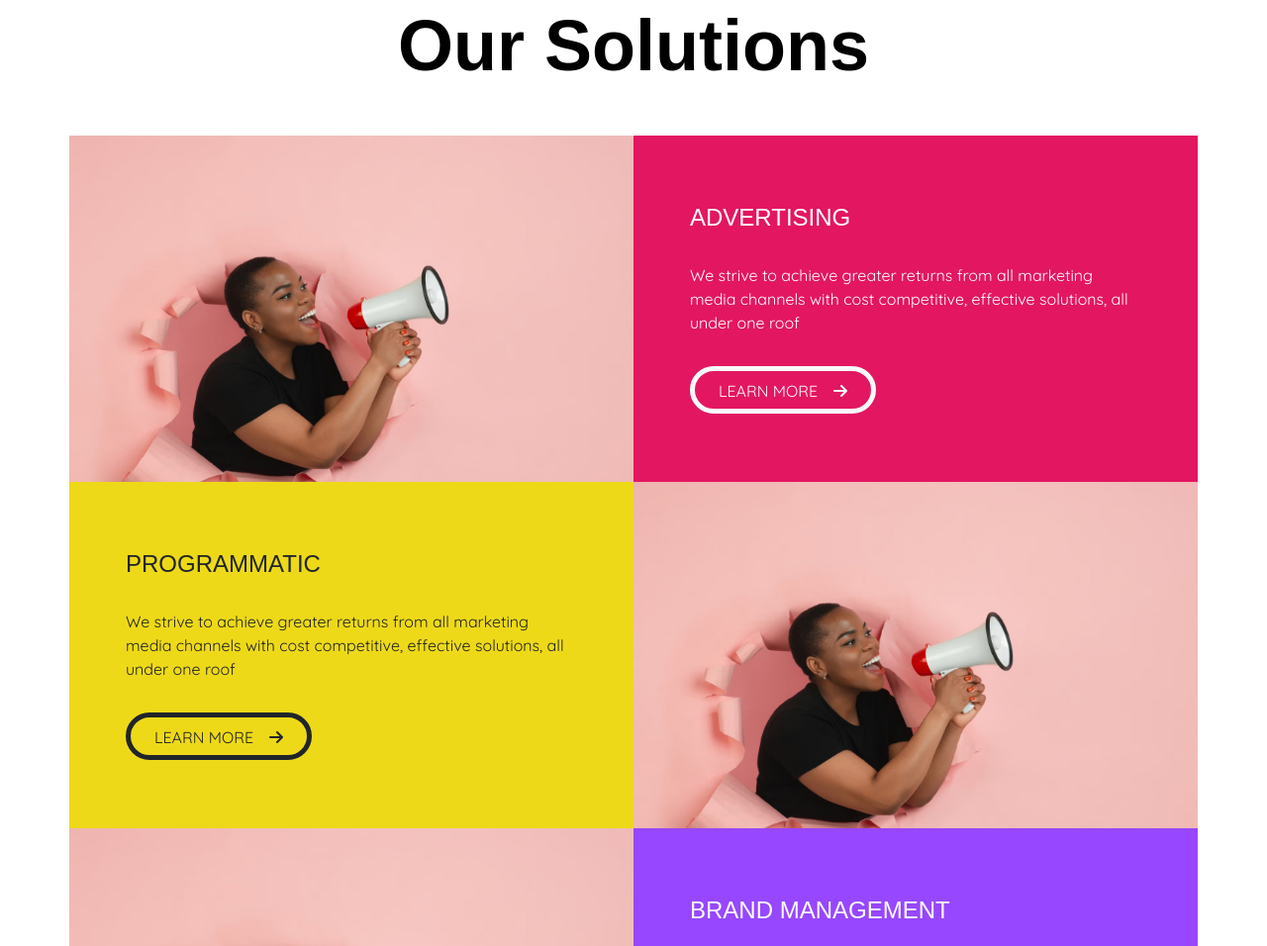
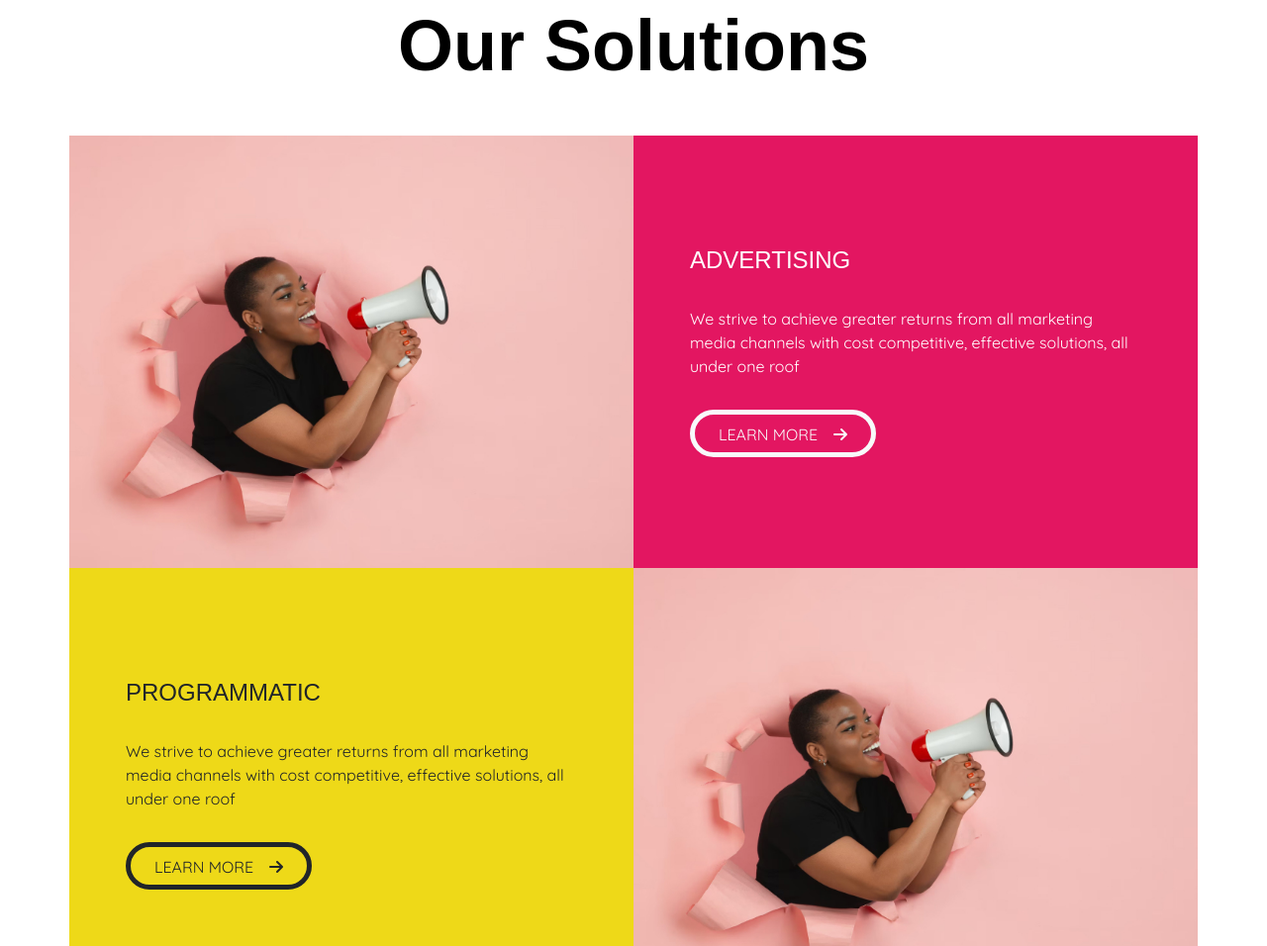
Before and after one commit to mjijo/leavamark, a website: page dist/index.html in a window 1280 px wide. Shown: the part 1065-2021 px from the top of the page at 99% size. Drawn offline with nearby package versions, Linux system fonts and the light colour scheme; a web font is replaced by a local one.

Commit message:
upadated solution image height

```diff
--- a/scss/sections/_solutions.scss
+++ b/scss/sections/_solutions.scss
@@ -13,7 +13,7 @@
 
     &--img--wrap{
         overflow: hidden;
-        max-height: 350px;
+        max-height: 600px;
 
         img {
             width: 100%;
```
Also changed, not shown: dist/css/style.css, 3 other files.
